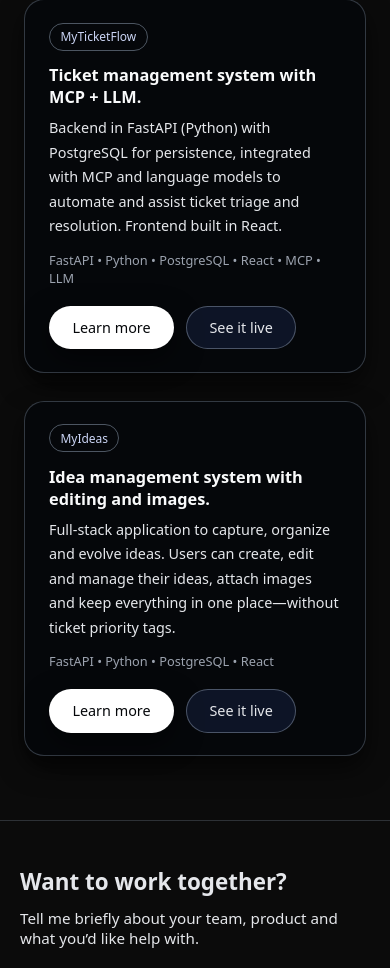
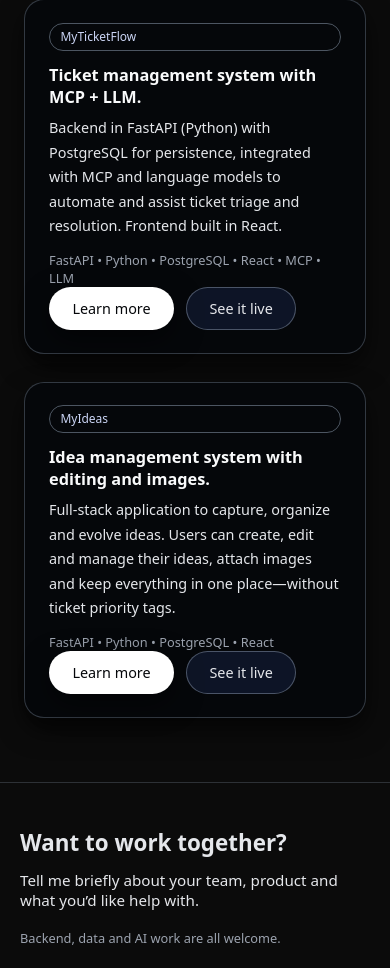
Before and after one commit to LuisOctavioGSeror/portifolio, a Flask app: page /projects in a window 390 px wide. Shown: the part 192-1160 px from the top of the page. Run offline with Flask 3, Linux system fonts and the light colour scheme.

Commit message:
adding new project MyIdeas new styles

```diff
--- a/app/static/css/main.css
+++ b/app/static/css/main.css
@@ -384,9 +384,9 @@ img {
 }
 
 .projects-grid {
-  max-width: 520px;
   margin: 0 auto;
-  grid-template-columns: minmax(0, 1fr);
+  grid-template-columns: repeat(3, minmax(0, 1fr));
+  align-items: stretch;
 }
 
 .project-actions {
@@ -403,6 +403,8 @@ img {
   border: 1px solid rgba(148, 163, 184, 0.32);
   box-shadow: 0 12px 26px rgba(0, 0, 0, 0.6);
   color: #e5e7eb;
+  display: flex;
+  flex-direction: column;
 }
 
 .card-label {
@@ -433,6 +435,14 @@ img {
 .card-meta {
   font-size: 0.8rem;
   color: #9ca3af;
+}
+
+.projects-grid .card {
+  min-height: 260px;
+}
+
+.projects-grid .card .project-actions {
+  margin-top: auto;
 }
 
 /* Project page: sections with images */
@@ -717,7 +727,8 @@ img {
     order: -1;
   }
 
-  .section-grid {
+  .section-grid,
+  .projects-grid {
     grid-template-columns: repeat(2, minmax(0, 1fr));
   }
 
@@ -776,7 +787,8 @@ img {
     padding-top: 4.1rem;
   }
 
-  .section-grid {
+  .section-grid,
+  .projects-grid {
     grid-template-columns: minmax(0, 1fr);
   }
 
--- a/app/templates/projects.html
+++ b/app/templates/projects.html
@@ -56,7 +56,7 @@
         <div class="project-actions">
           <a href="{{ url_for('project_myideas') }}" class="btn-primary">Learn more</a>
           <a
-            href="https://frontend-production-ef14.up.railway.app/login"
+            href="https://myideasfrontend-production.up.railway.app/login"
             class="btn-ghost"
             target="_blank"
             rel="noopener noreferrer"
--- a/app/templates/projects/myideas.html
+++ b/app/templates/projects/myideas.html
@@ -37,7 +37,7 @@
         </p>
         <div class="project-actions" style="margin-top: 1rem;">
           <a
-            href="https://frontend-production-ef14.up.railway.app/login"
+            href="https://myideasfrontend-production.up.railway.app/login"
             class="btn-primary"
             target="_blank"
             rel="noopener noreferrer"
```
